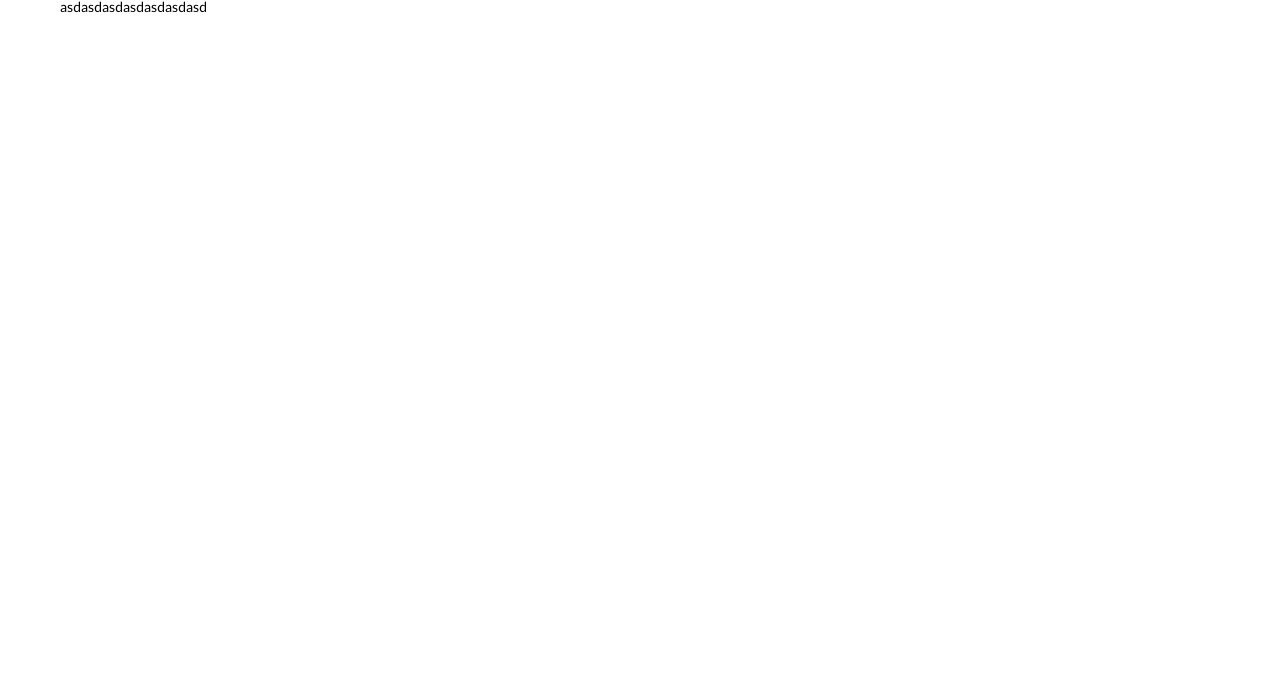
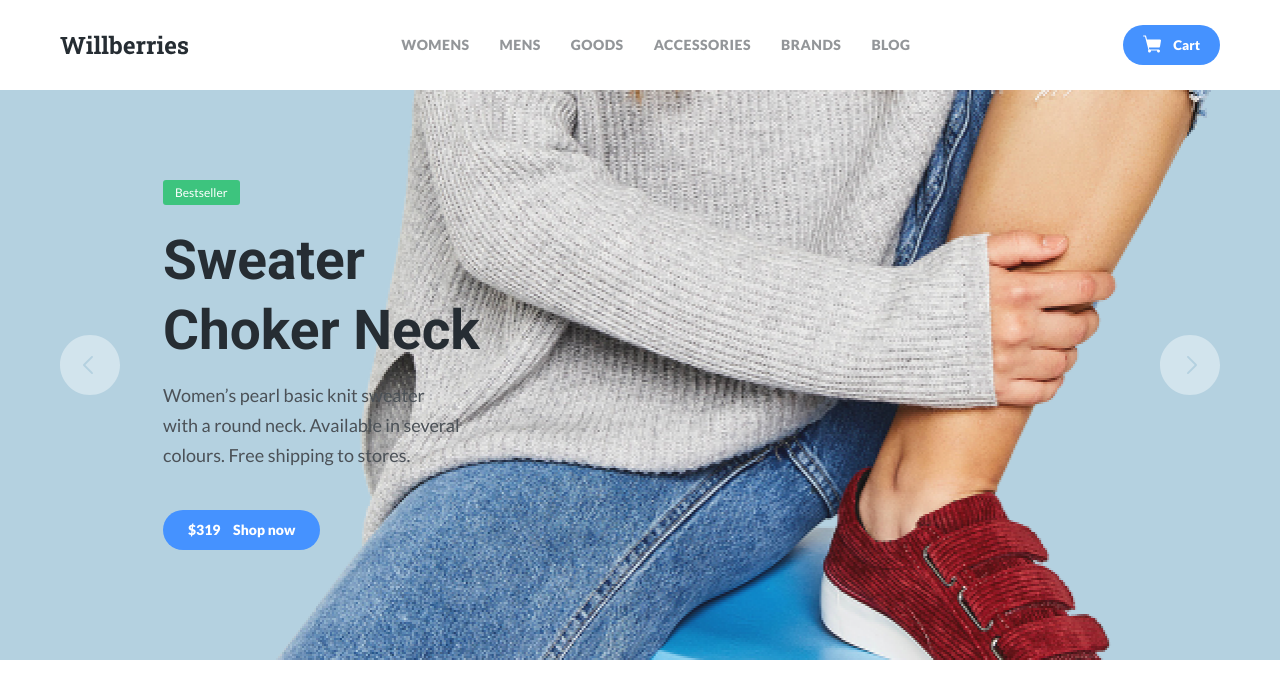
Before and after one commit to misha004/willberries, a plain HTML site: page index.html in a window 1280 px wide. Drawn offline with Linux system fonts and the light colour scheme.

Commit message:
header+intro

```diff
--- a/css/style.css
+++ b/css/style.css
@@ -8,3 +8,115 @@ body {
    max-width: 1160px;
    margin: 0 auto;
 }
+
+.header {
+   padding: 25px 0;
+}
+
+.header__nav {
+   display: flex;
+   justify-content: space-between;
+   align-items: center;
+}
+
+.header__list {
+   display: flex;
+   justify-content: space-between;
+}
+
+.header__list-item + .header__list-item {
+   margin-left: 30px;
+}
+
+.header__list-link {
+   color: #939699;
+   font-size: 14px;
+   font-weight: 900;
+   line-height: 20px;
+   letter-spacing: 0.5px;
+   text-transform: uppercase;
+}
+
+.btn {
+   border-radius: 20px;
+   background: #4592FF;
+   padding: 10px 20px;
+}
+
+.header__button-text {
+   color: #fff;
+   font-weight: 900;
+   line-height: 20px;
+   margin-left: 10px;
+}
+
+.intro {
+   background: #B4D1E0 url(../images/sweater.png) no-repeat 80%;
+   padding: 90px 0 110px 0;
+}
+
+.intro__inner {
+   display: flex;
+   justify-content: space-between;
+   align-items: center;
+}
+
+.intro__switcher {
+   display: flex;
+   align-items: center;
+}
+
+.intro__text {
+   margin-left: 43px;
+   width: 335px;
+}
+
+.intro__text-label {
+   display: inline-block;
+   padding: 5px 12px;
+   background: #3DC47E;
+   margin-bottom: 20px;
+   color: #fff;
+   border-radius: 3px;
+   font-size: 12px;
+   font-weight: 400;
+   line-height: 15px;
+}
+
+.intro__text-title {
+   color: #262D33;
+   font-family: Roboto;
+   font-size: 55px;
+   font-weight: 700;
+   line-height: 70px;
+   margin-bottom: 15px;
+}
+
+.intro__text-subtitle {
+   color: #4B5157;
+   font-size: 18px;
+   font-weight: 400;
+   line-height: 30px;
+   margin-bottom: 40px;
+}
+
+.intro__text-button {
+   padding: 10px 25px;
+   background: #4592FF;
+   border-radius: 20px;
+}
+
+.intro__text-button--price {
+   color:  #FFF;
+   font-size: 14px;
+   font-weight: 900;
+   line-height: 20px;
+}
+
+.intro__text-button--text {
+   color:  #FFF;
+   font-size: 14px;
+   font-weight: 900;
+   line-height: 20px;
+   margin-left: 10px;
+}
--- a/index.html
+++ b/index.html
@@ -11,10 +11,78 @@
    <link rel="stylesheet" href="css/style.css">
 </head>
 <body>
+   <!-- Header -->
    <header class="header">
       <div class="container">
-         asdasdasdasdasdasdasd
+         <nav class="header__nav">
+            <a href="#">
+               <img src="images/Willberries.svg" alt="Willberries">
+            </a>
+
+            <ul class="header__list">
+               <li class="header__list-item">
+                  <a class="header__list-link" href="">Womens</a>
+               </li>
+
+               <li class="header__list-item">
+                  <a class="header__list-link" href="">Mens</a>
+               </li>
+
+               <li class="header__list-item">
+                  <a class="header__list-link" href="">Goods</a>
+               </li>
+
+               <li class="header__list-item">
+                  <a class="header__list-link" href="">Accessories</a>
+               </li>
+
+               <li class="header__list-item">
+                  <a class="header__list-link" href="">Brands</a>
+               </li>
+
+               <li class="header__list-item">
+                  <a class="header__list-link" href="">Blog</a>
+               </li>
+            </ul>
+
+            <button class="header__button btn">
+               <img src="images/Cart.svg" alt="basket">
+
+               <span class="header__button-text">Cart</span>
+            </button>
+         </nav>
       </div>
    </header>
+
+   <!-- Intro -->
+   <section class="intro">
+      <div class="container">
+         <div class="intro__inner">
+            <div class="intro__switcher">
+               <a href="#">
+                  <img src="images/Arrow.svg" alt="">
+               </a>
+
+               <div class="intro__text">
+                  <p class="intro__text-label">Bestseller</p>
+
+                  <h1 class="intro__text-title">Sweater Choker Neck</h1>
+
+                  <p class="intro__text-subtitle">Women’s pearl basic knit sweater with a round neck. Available in several colours. Free shipping to stores.</p>
+
+                  <button class="intro__text-button">
+                     <span class="intro__text-button--price">$319</span>
+
+                     <span class="intro__text-button--text">Shop now</span>
+                  </button>
+               </div>
+            </div>
+
+            <a href="#">
+               <img src="images/Arrow-right.svg" alt="">
+            </a>
+         </div>
+      </div>
+   </section>
 </body>
 </html>
```
